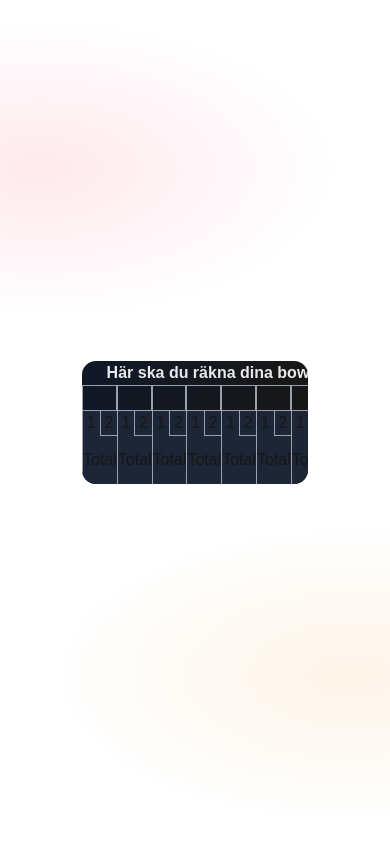
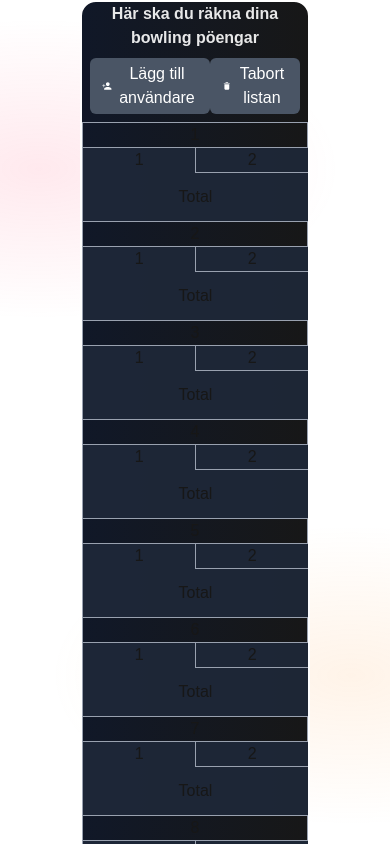
Before and after one commit to kikoDevv/bowling-simulator, a Next.js app: page / in a window 390 px wide. Shown: the top 844 px of the page. Built offline with nearby package versions, Linux system fonts and the light colour scheme.

Commit message:
added responsive layout

```diff
--- a/src/app/page.tsx
+++ b/src/app/page.tsx
@@ -1,9 +1,24 @@
+import { IoMdPersonAdd, IoMdTrash } from "react-icons/io";
+
 export default function Home() {
   return (
-    <div className="flex h-screen justify-center items-center">
+    <div className="flex justify-center sm:h-screen items-center">
       <section className="grid bg-gradient-to-r from-gray-900 to-neutral-900 w-full mx-20 rounded-2xl overflow-hidden border-2 border-white">
         <h1 className="text-center font-bold text-white/90">Här ska du räkna dina bowling pöengar</h1>
-        <div className="flex">
+        {/*--------- add user section ----------*/}
+        <section className="flex justify-between items-center p-2">
+          <button className="flex items-center gap-1 bg-gray-600 rounded-md px-3 py-1 text-white hover:bg-gray-500 cursor-pointer transition-all duration-300 group">
+            <IoMdPersonAdd className="group-hover:scale-120 group-hover:text-sky-400 transition-all duration-300" />
+            Lägg till användare
+          </button>
+
+          <button className="flex items-center gap-1 bg-gray-600 rounded-md px-3 py-1 text-white hover:bg-gray-500 cursor-pointer transition-all duration-300 group">
+            <IoMdTrash className="group-hover:scale-120 group-hover:text-red-500 transition-all duration-300" /> Tabort
+            listan
+          </button>
+        </section>
+        {/*--------- loop score container ----------*/}
+        <div className="grid sm:flex">
           {Array.from({ length: 10 }).map((_, i) => (
             <div className="grid w-full" key={i}>
               <p className="text-center border border-gray-400">{i + 1}</p>
```
Also changed, not shown: package.json (+6 -5 lines), 1 other file (tests, documents, lock files or other folders).
